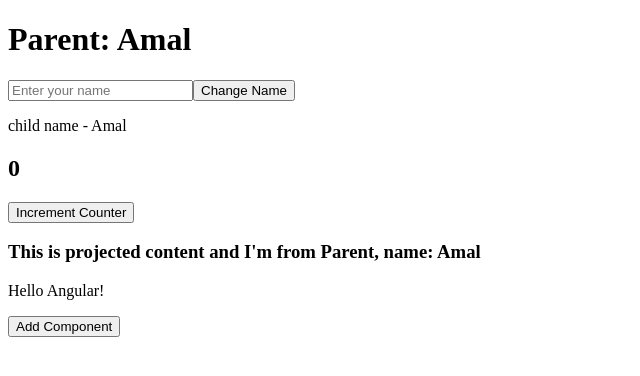
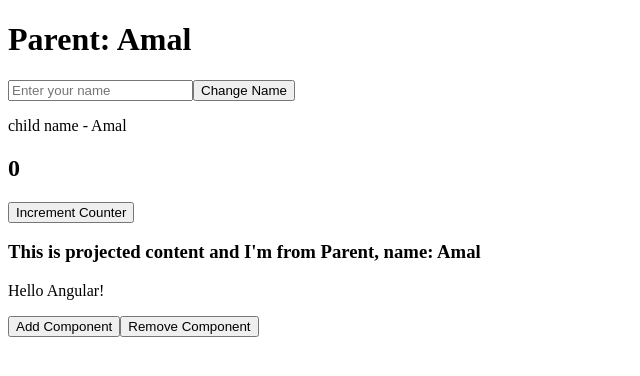
Before and after one commit to Pebhashi-Tharushika/angular-18-practice, an Angular app in the folder lifecycle-hooks/: page / in a window 1280 px wide. Shown: the top 376 px of the page, without its empty margins (0-640 px from the left). Built offline with nearby package versions, Linux system fonts and the light colour scheme.

Commit message:
ngOnDestroy

```diff
--- a/lifecycle-hooks/src/app/app.component.html
+++ b/lifecycle-hooks/src/app/app.component.html
@@ -13,3 +13,4 @@
 </app-child>
 
 <button (click)="addCmponent()">Add Component</button>
+<button (click)="removeComponent()">Remove Component</button>
--- a/lifecycle-hooks/src/app/app.component.ts
+++ b/lifecycle-hooks/src/app/app.component.ts
@@ -23,6 +23,10 @@ export class AppComponent { // Parent Component Class
     this.viewContainer.createComponent(ChildComponent);
   }
 
+  removeComponent(){
+    this.viewContainer.remove();
+  }
+
   // addCmponent(){
   //   this.viewContainer.createComponent(UserComponent);
   // }
--- a/lifecycle-hooks/src/app/child/child.component.ts
+++ b/lifecycle-hooks/src/app/child/child.component.ts
@@ -1,4 +1,4 @@
-import { AfterContentChecked, AfterContentInit, AfterViewChecked, AfterViewInit, Component, DoCheck, ElementRef, Input, OnChanges, OnInit, SimpleChanges, ViewChild } from '@angular/core';
+import { AfterContentChecked, AfterContentInit, AfterViewChecked, AfterViewInit, Component, DoCheck, ElementRef, Input, OnChanges, OnDestroy, OnInit, SimpleChanges, ViewChild } from '@angular/core';
 
 @Component({
   selector: 'app-child',
@@ -8,7 +8,7 @@ import { AfterContentChecked, AfterContentInit, AfterViewChecked, AfterViewInit,
   styleUrl: './child.component.css'
 })
 
-export class ChildComponent implements OnChanges, OnInit, DoCheck, AfterContentInit, AfterContentChecked, AfterViewInit,AfterViewChecked {
+export class ChildComponent implements OnChanges, OnInit, DoCheck, AfterContentInit, AfterContentChecked, AfterViewInit, AfterViewChecked, OnDestroy {
 
   @Input() childName: string = ""; // pass parent component' value to hild component
 
@@ -53,6 +53,10 @@ export class ChildComponent implements OnChanges, OnInit, DoCheck, AfterContentI
     console.log("AfterViewChecked is triggered: ", this.counter);
   }
 
+  ngOnDestroy(): void {
+    console.log("OnDestroy is triggered: ");
+  }
+
   incrementCounter() {
     this.counter++;
   }
```
